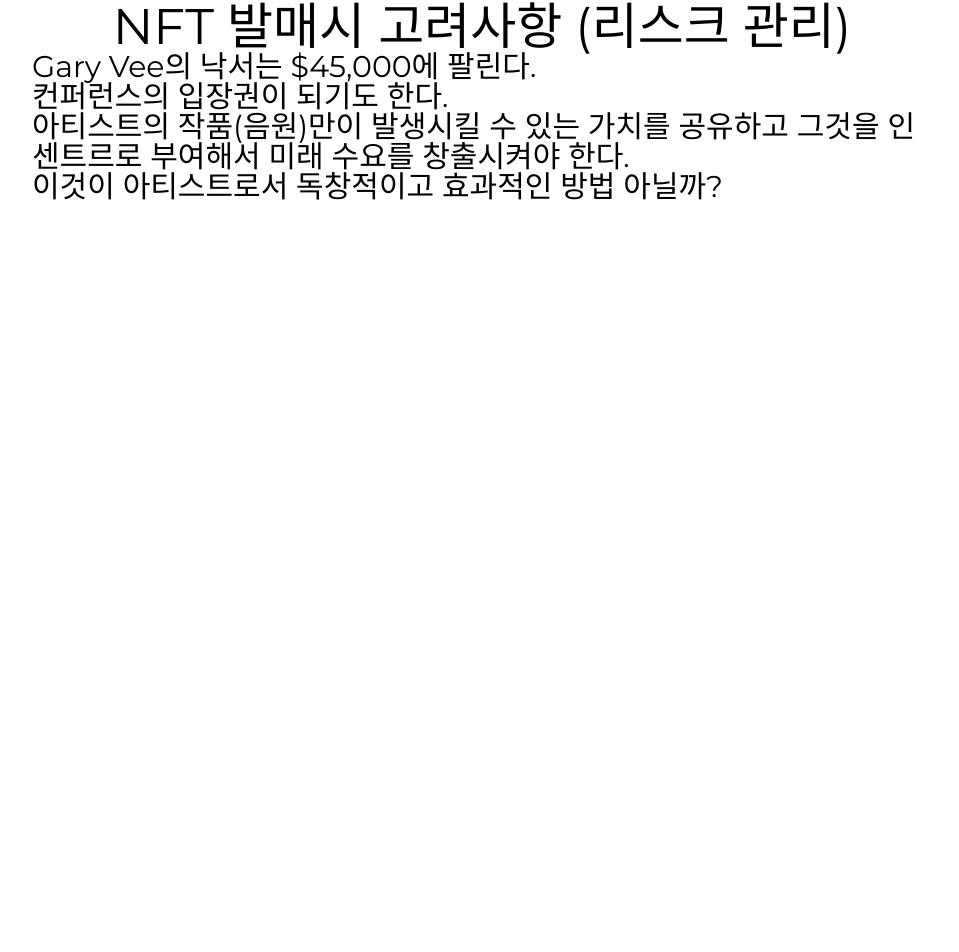
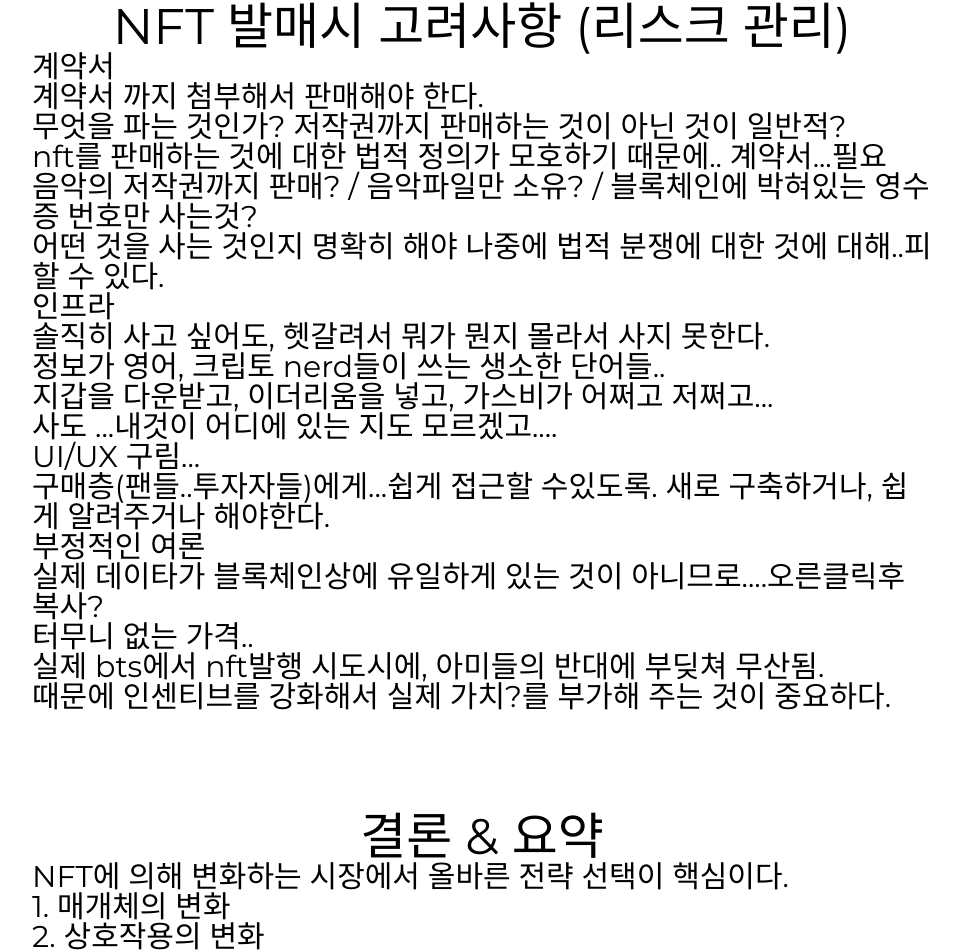
Before and after one commit to zizimoos/20220403_nftify-present, a React (Create React App) app: page / in a window 1280 px wide. Shown: the part 6610-7562 px from the top of the page, without its empty margins (158-1117 px from the left). Before the commit the page ends 6912 px from the top, so only its background shows below. Built offline with nearby package versions, Linux system fonts and the light colour scheme.

Commit message:
...documnet text done

```diff
--- a/src/components/Nft/Index.js
+++ b/src/components/Nft/Index.js
@@ -194,13 +194,52 @@ function Index(props) {
       </div>
       <Title>NFT 발매시 고려사항 (리스크 관리)</Title>
       <div style={{ width: "900px", fontSize: "30px" }}>
-        <p>Gary Vee의 낙서는 $45,000에 팔린다.</p>
-        <p>컨퍼런스의 입장권이 되기도 한다.</p>
+        <p>계약서</p>
+        <p>계약서 까지 첨부해서 판매해야 한다.</p>
+        <p>무엇을 파는 것인가? 저작권까지 판매하는 것이 아닌 것이 일반적?</p>
         <p>
-          아티스트의 작품(음원)만이 발생시킬 수 있는 가치를 공유하고 그것을
-          인센트르로 부여해서 미래 수요를 창출시켜야 한다.
+          nft를 판매하는 것에 대한 법적 정의가 모호하기 때문에.. 계약서...필요
         </p>
-        <p>이것이 아티스트로서 독창적이고 효과적인 방법 아닐까?</p>
+        <p>
+          음악의 저작권까지 판매? / 음악파일만 소유? / 블록체인에 박혀있는
+          영수증 번호만 사는것?{" "}
+        </p>
+        <p>
+          어떤 것을 사는 것인지 명확히 해야 나중에 법적 분쟁에 대한 것에
+          대해..피할 수 있다.
+        </p>
+        <p>인프라</p>
+        <p>솔직히 사고 싶어도, 헷갈려서 뭐가 뭔지 몰라서 사지 못한다.</p>
+        <p>정보가 영어, 크립토 nerd들이 쓰는 생소한 단어들..</p>
+        <p>지갑을 다운받고, 이더리움을 넣고, 가스비가 어쩌고 저쩌고...</p>
+        <p>사도 ...내것이 어디에 있는 지도 모르겠고....</p>
+        <p> UI/UX 구림...</p>
+        <p>
+          구매층(팬들..투자자들)에게...쉽게 접근할 수있도록. 새로 구축하거나,
+          쉽게 알려주거나 해야한다.
+        </p>
+        <p>부정적인 여론</p>
+        <p>
+          실제 데이타가 블록체인상에 유일하게 있는 것이 아니므로....오른클릭후
+          복사?
+        </p>
+        <p>터무니 없는 가격..</p>
+        <p>실제 bts에서 nft발행 시도시에, 아미들의 반대에 부딪쳐 무산됨. </p>
+        <p>
+          때문에 인센티브를 강화해서 실제 가치?를 부가해 주는 것이 중요하다.
+        </p>
+      </div>
+      <Title>결론 & 요약</Title>
+      <div style={{ width: "900px", fontSize: "30px" }}>
+        <p>NFT에 의해 변화하는 시장에서 올바른 전략 선택이 핵심이다.</p>
+        <p>1. 매개체의 변화</p>
+        <p>2. 상호작용의 변화 </p>
+        <p>3. 관계의 변화</p>
+        <p>4. 가치의 변화</p>
+        <p>5. 전략의 변화</p>
+        <p>
+          nft라는 새로운 매개체가 등장함으로 위의 내용과 같이 변화가 발생한다.{" "}
+        </p>
       </div>
     </Container>
   );
```
